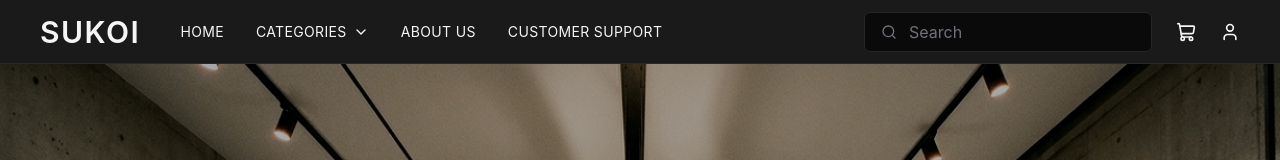
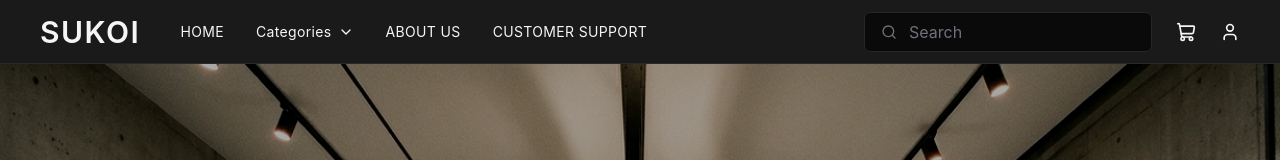
Before and after one commit to codeling56-dot/React-, a React (Vite) app: page / in a window 1280 px wide. Shown: the top 160 px of the page. Built offline with nearby package versions, Linux system fonts and the light colour scheme.

Commit message:
Fixed dropdown for touch devices

```diff
--- a/src/components/Navbar.jsx
+++ b/src/components/Navbar.jsx
@@ -1,7 +1,9 @@
-import React from "react";
-import { ChevronDown, Search, ShoppingCartIcon, User } from "lucide-react";
+import { useState } from "react";
+import { Search, ShoppingCartIcon, User, ChevronDown } from "lucide-react";
 
 const Navbar = () => {
+  const [isDropdownOpen, setIsDropdownOpen] = useState(false);
+
   return (
     <nav className="h-auto md:h-16 bg-[#1A1A1A] border-b border-zinc-800 px-4 md:px-10 py-4 md:py-0 flex flex-col md:flex-row items-center justify-between gap-4 md:gap-0">
       {/* Logo + Links */}
@@ -19,16 +21,31 @@ const Navbar = () => {
           </a>
 
           {/* Categories Dropdown */}
-          <div className="relative group">
-            <a
-              href="#"
+          <div
+            className="relative"
+            onMouseEnter={() => setIsDropdownOpen(true)}
+            onMouseLeave={() => setIsDropdownOpen(false)}
+          >
+            <button
+              type="button"
+              onClick={() => setIsDropdownOpen(!isDropdownOpen)}
               className="inline-flex items-center gap-1.5 text-[#F5F5F5] hover:text-[#D4AF37] transition-colors"
             >
               Categories
-              <ChevronDown className="w-4 h-4 transition-transform duration-200 group-hover:rotate-180" />
-            </a>
+              <ChevronDown
+                className={`w-4 h-4 transition-transform duration-200 ${
+                  isDropdownOpen ? "rotate-180" : ""
+                }`}
+              />
+            </button>
 
-            <div className="absolute top-full left-0 mt-3 w-48 bg-[#111111] border border-zinc-800 py-2 z-50 opacity-0 invisible group-hover:opacity-100 group-hover:visible transition-all duration-200">
+            <div
+              className={`absolute top-full left-0 mt-3 w-48 bg-[#111111] border border-zinc-800 py-2 z-50 transition-all duration-200 ${
+                isDropdownOpen
+                  ? "opacity-100 visible"
+                  : "opacity-0 invisible"
+              }`}
+            >
               <a
                 href="#"
                 className="block px-4 py-2.5 normal-case text-[#F5F5F5] hover:text-[#D4AF37] hover:bg-zinc-900 transition-colors"
```
